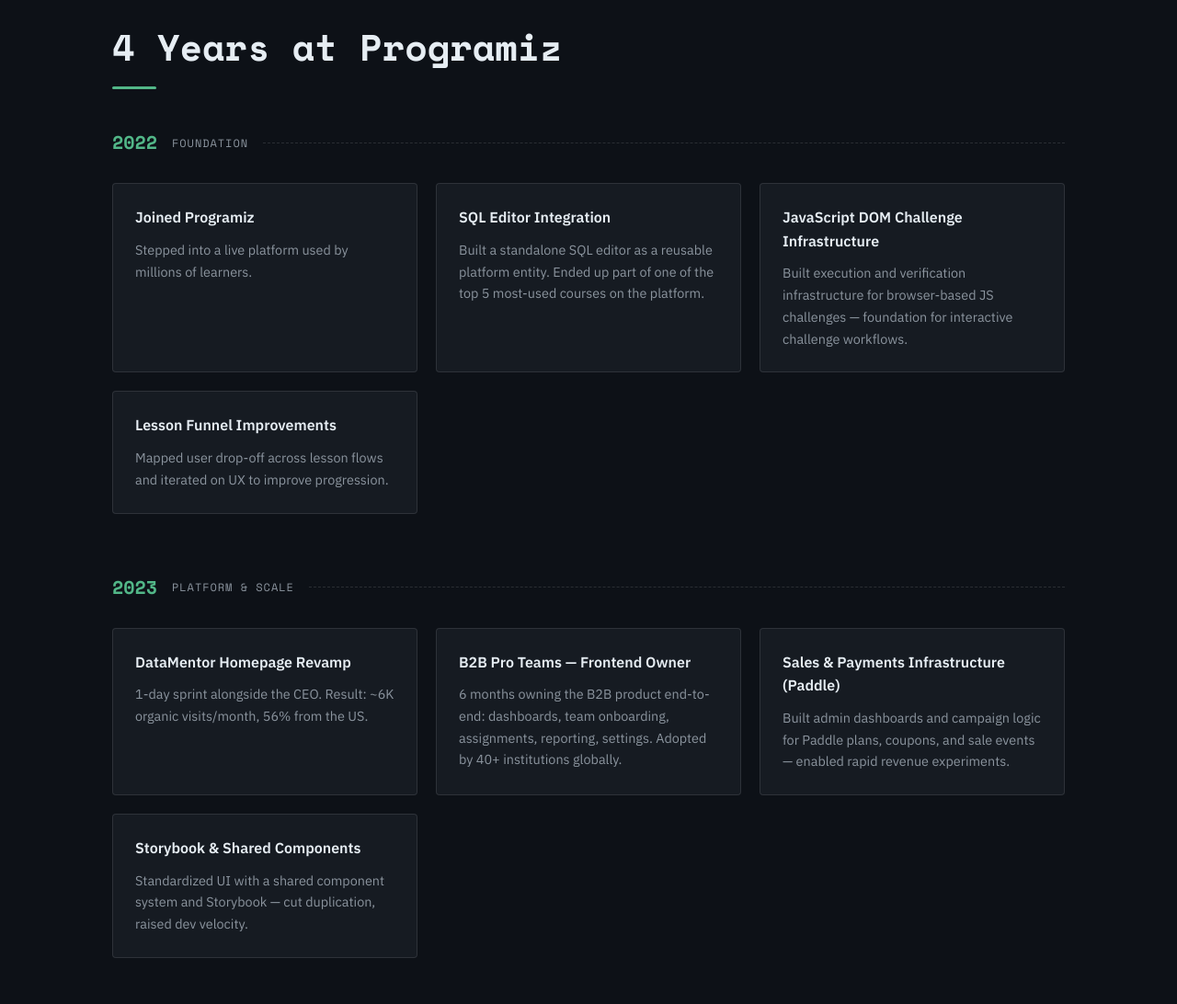
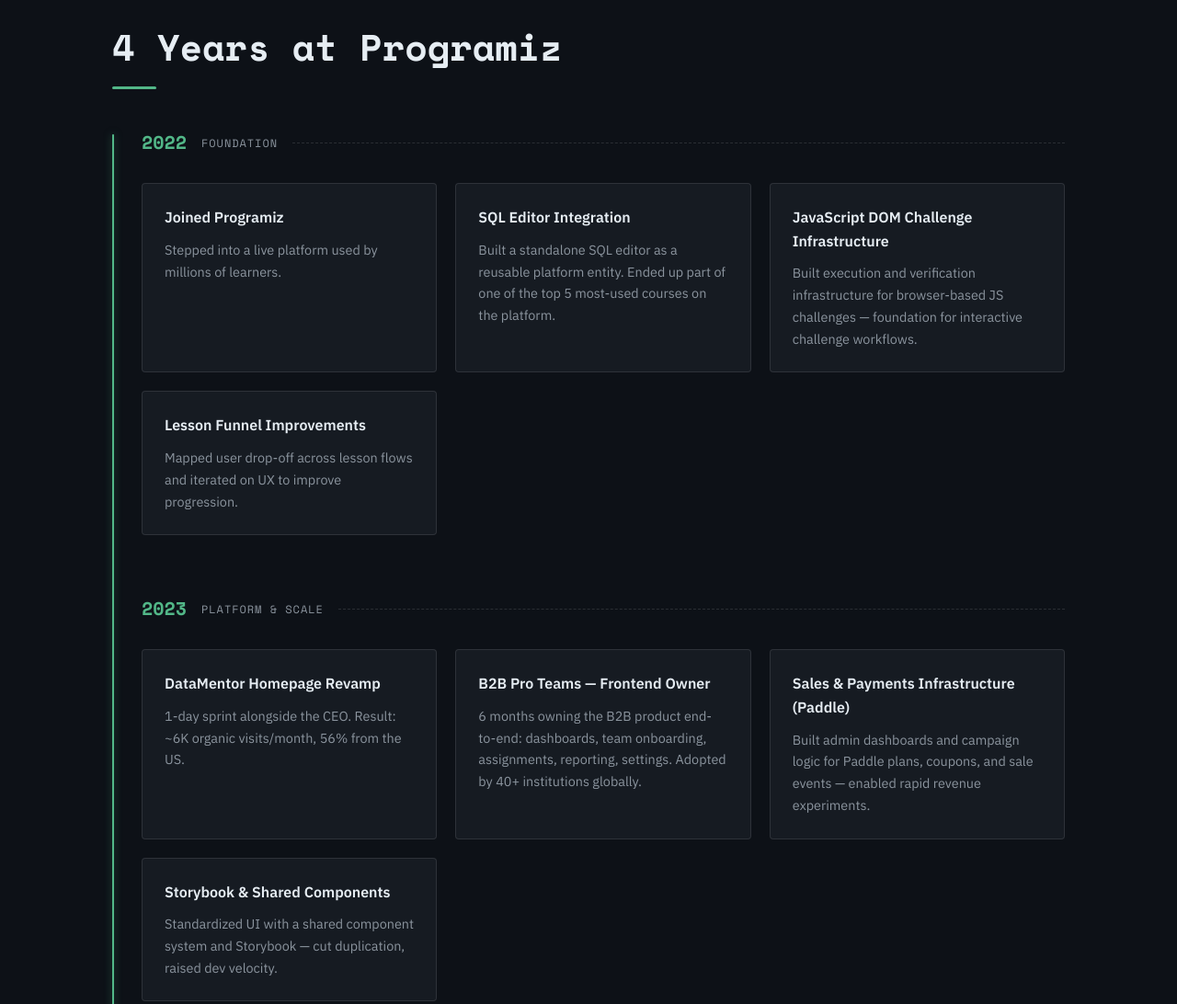
Before and after one commit to Abidit/grow-abidit, a website built with Vite: page index.html in a window 1280 px wide. Shown: the part 1120-2212 px from the top of the page at 92% size. Built offline with nearby package versions, Linux system fonts and the light colour scheme.

Commit message:
Add scroll animation to the timeline section

```diff
--- a/main.js
+++ b/main.js
@@ -239,7 +239,8 @@ function renderStats() {
 function renderTimeline() {
   const container = document.getElementById("timeline");
   if (!container) return;
-  container.innerHTML = timeline
+  const trackHtml = `<div class="timeline-track"><div class="timeline-track-fill" id="timeline-fill"></div></div>`;
+  const blocksHtml = timeline
     .map(
       (block) => `
     <div class="timeline-block reveal">
@@ -264,6 +265,7 @@ function renderTimeline() {
   `,
     )
     .join("");
+  container.innerHTML = trackHtml + blocksHtml;
 }
 
 function renderWins() {
@@ -349,6 +351,47 @@ function initMobileNav() {
   });
 }
 
+function initTimelineSpine() {
+  const container = document.getElementById("timeline");
+  const fill = document.getElementById("timeline-fill");
+  if (!container || !fill) return;
+
+  let ticking = false;
+  function updateFill() {
+    const rect = container.getBoundingClientRect();
+    const vh = window.innerHeight;
+    const total = rect.height + vh;
+    const scrolled = Math.min(Math.max(vh - rect.top, 0), total);
+    const progress = total > 0 ? scrolled / total : 0;
+    fill.style.height = `${progress * 100}%`;
+    ticking = false;
+  }
+
+  window.addEventListener(
+    "scroll",
+    () => {
+      if (!ticking) {
+        requestAnimationFrame(updateFill);
+        ticking = true;
+      }
+    },
+    { passive: true },
+  );
+
+  updateFill();
+
+  const years = document.querySelectorAll(".timeline-year");
+  const observer = new IntersectionObserver(
+    (entries) => {
+      entries.forEach((entry) => {
+        entry.target.classList.toggle("active", entry.isIntersecting);
+      });
+    },
+    { rootMargin: "-40% 0px -50% 0px" },
+  );
+  years.forEach((year) => observer.observe(year));
+}
+
 function initScrollReveal() {
   const observer = new IntersectionObserver(
     (entries) => {
@@ -383,4 +426,5 @@ document.addEventListener("DOMContentLoaded", () => {
   renderStack();
   initMobileNav();
   initScrollReveal();
+  initTimelineSpine();
 });
--- a/style.css
+++ b/style.css
@@ -438,9 +438,32 @@ body {
 }
 
 .timeline {
+  position: relative;
   display: flex;
   flex-direction: column;
   gap: 4rem;
+  padding-left: 2rem;
+}
+
+.timeline-track {
+  position: absolute;
+  left: 0;
+  top: 0.4rem;
+  bottom: 0.4rem;
+  width: 2px;
+  background: rgba(255, 255, 255, 0.08);
+  border-radius: 1px;
+}
+
+.timeline-track-fill {
+  position: absolute;
+  left: 0;
+  top: 0;
+  width: 100%;
+  height: 0%;
+  background: var(--primary);
+  border-radius: 1px;
+  box-shadow: 0 0 8px rgba(82, 183, 136, 0.5);
 }
 
 .timeline-block {
@@ -459,9 +482,14 @@ body {
   font-family: 'Space Mono', monospace;
   font-size: 1.25rem;
   font-weight: 700;
-  color: var(--primary);
+  color: var(--text-muted);
   white-space: nowrap;
   flex-shrink: 0;
+  transition: color 0.3s ease;
+}
+
+.timeline-year.active {
+  color: var(--primary);
 }
 
 .timeline-theme {
@@ -862,6 +890,14 @@ a.contact-item:hover {
     grid-template-columns: 1fr;
   }
 
+  .timeline {
+    padding-left: 0;
+  }
+
+  .timeline-track {
+    display: none;
+  }
+
   .wins-grid {
     grid-template-columns: 1fr;
   }
```
